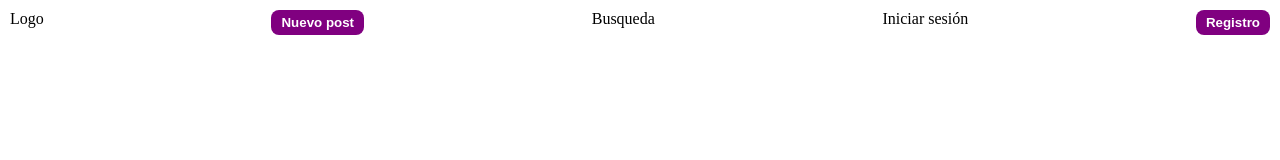
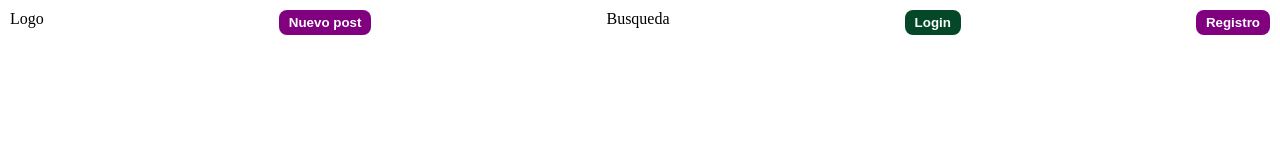
Before and after one commit to Mision-Tic-Ciclo-3-DW/RepPag-Dogs, a plain HTML site: page index.html in a window 1280 px wide. Drawn offline with Linux system fonts and the light colour scheme.

Commit message:
Agregar estilos al secondary button

```diff
--- a/index.html
+++ b/index.html
@@ -12,14 +12,10 @@
     <header>
         <ul class="navbar">
             <li>Logo</li>
-            <li>
-                <button class="mainButton">Nuevo post</button>
-            </li>
+            <li><button class="mainButton">Nuevo post</button></li>
             <li>Busqueda</li>
-            <li>Iniciar sesión</li>
-            <li>
-                <button class="mainButton">Registro</button>
-            </li>
+            <li><button class="secondaryButton">Login</button></li>
+            <li><button class="mainButton">Registro</button></li>
         </ul>
     </header>
     <main>
--- a/styles/estilos.css
+++ b/styles/estilos.css
@@ -28,3 +28,19 @@ ul{
     transform: scale(1.3)
 
 }
+
+.secondaryButton{
+    background-color: rgb(5, 72, 39);
+    color: white;
+    border: 0px;
+    padding: 5px 10px;
+    border-radius: 8px;
+    font-weight: bolder;
+}
+
+.secondaryButton:hover{
+    cursor: pointer;
+    box-shadow: 1px 1px rgb(16, 136, 94);
+    transform: scale(1.3)
+
+}
```
